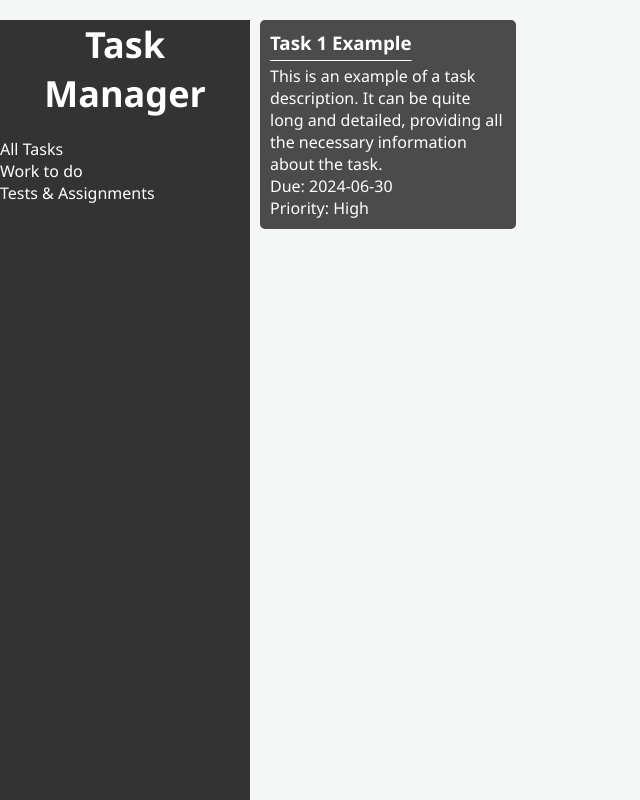
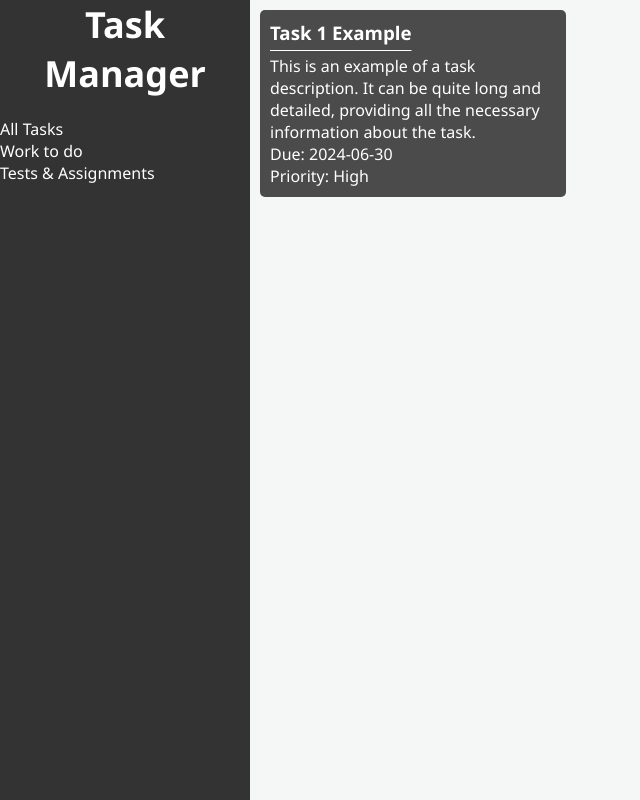
Before and after one commit to Kyrany/studentTaskTracker, a plain HTML site: page index.html in a window 1280 px wide. Shown: the whole page, without its empty margins (0-640 px from the left). Drawn offline with Linux system fonts and the light colour scheme.

Commit message:
Fixed margin

```diff
--- a/style.css
+++ b/style.css
@@ -37,13 +37,18 @@
     color: white;
 }
 
+.main {
+    padding-top: 10px;
+    margin-left: 260px;
+}
+
 .tasks {
     display:flex;
     flex-direction:column;
     align-items:flex-start;
-    margin-top:20px;
-    margin-left: 260px;
-    width: 20%;
+    margin-top:0px;
+    margin-left: 0px;
+    width: 30%;
     background-color: #4b4b4b;
     color: white;
     border-radius: 5px;
```
